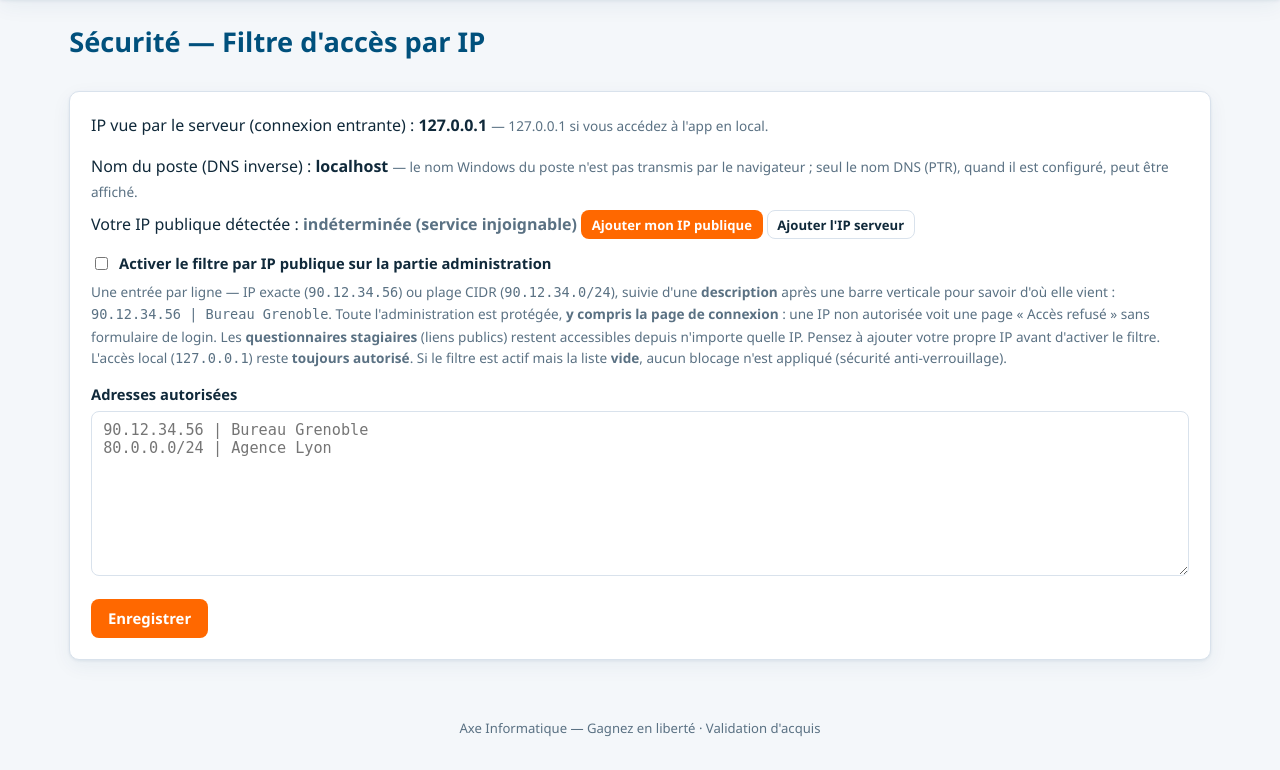
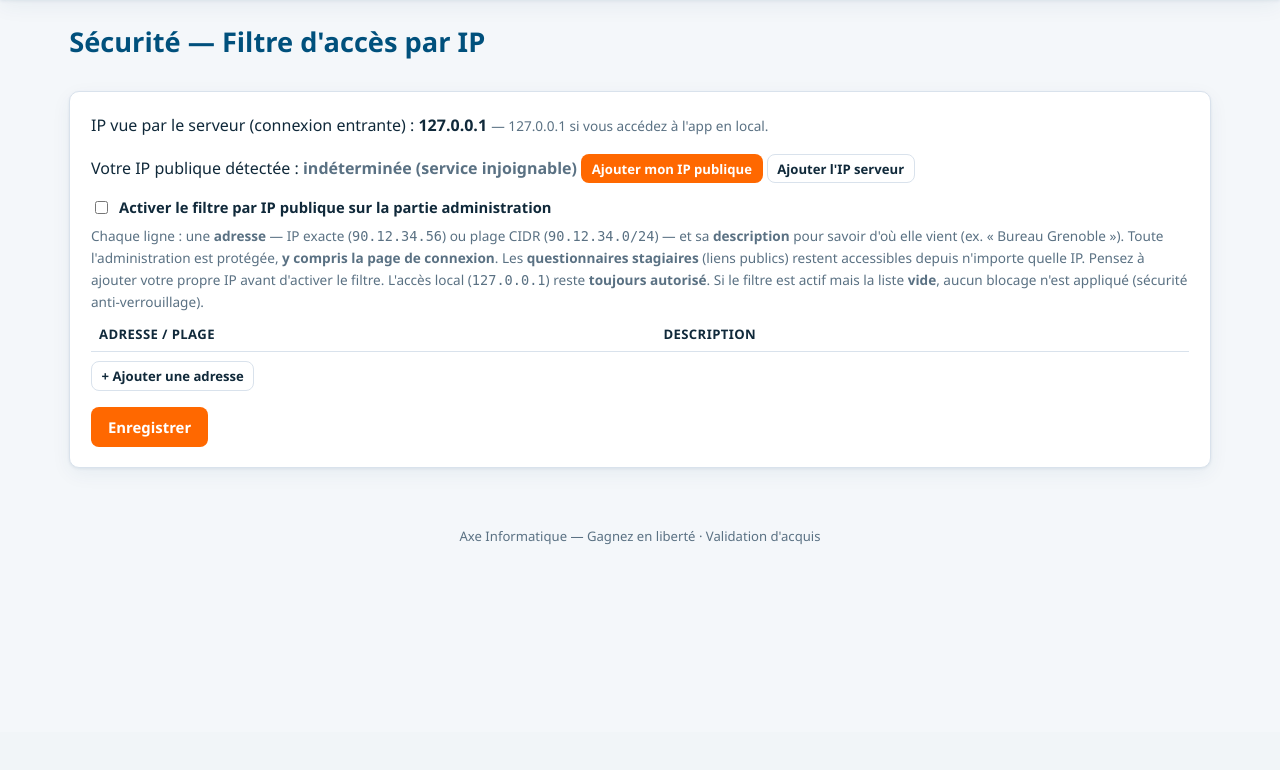
Before and after one commit to XMETRAL/validation_acquis_12002, a Flask app: page /admin/securite in a window 1280 px wide. Shown: the part 68-838 px from the top of the page. After the commit the page ends 613 px from the top, so only its background shows below. Run offline with Flask 3, Linux system fonts and the light colour scheme; a user stored in the database is signed in; lists and menus that the app fills with data are empty.

Commit message:
Securite: editeur manuel IP + description (une ligne par IP)
Remplace le textarea par un tableau a deux colonnes (adresse / description)
avec ajout et suppression de lignes. Le POST reconstruit le stockage en
lignes 'ip | description'. Suppression de la ligne DNS 'nom du poste'.

Co-Authored-By: Claude Opus 4.8 <noreply@anthropic.com>
Claude-Session: https://claude.ai/code/session_01VknJh93knhha993CXzwTvH

```diff
--- a/blueprints/admin.py
+++ b/blueprints/admin.py
@@ -426,7 +426,17 @@ def securite():
     import parametres as P
     if request.method == "POST":
         actif = "1" if request.form.get("ip_filtre_actif") == "on" else "0"
-        liste = (request.form.get("ip_autorisees") or "").strip()
+        # Éditeur à deux colonnes : une ligne par IP (champ « ip » + « desc »).
+        ips = request.form.getlist("ip")
+        descs = request.form.getlist("desc")
+        lignes = []
+        for i, ip in enumerate(ips):
+            ip = (ip or "").strip()
+            if not ip:
+                continue
+            desc = (descs[i] if i < len(descs) else "").strip()
+            lignes.append(f"{ip} | {desc}" if desc else ip)
+        liste = "\n".join(lignes)
         P.set_param("ip_filtre_actif", actif)
         P.set_param("ip_autorisees", liste)
         if actif == "1" and not P.parse_liste_ips(liste):
@@ -440,8 +450,7 @@ def securite():
     ip_courante = P.ip_client()
     return render_template("admin/securite.html", actif=actif, liste=liste,
                            ip_courante=ip_courante,
-                           entrees=P.parse_entrees(liste),
-                           nom_dns=P.nom_dns(ip_courante))
+                           entrees=P.parse_entrees(liste))
 
 
 @admin_bp.route("/utilisateurs/<int:user_id>/supprimer", methods=["POST"])
--- a/templates/admin/securite.html
+++ b/templates/admin/securite.html
@@ -5,18 +5,26 @@
   <h1>Sécurité — Filtre d'accès par IP</h1>
 </div>
 
-{% if actif and not liste.strip() %}
+{% if actif and not entrees %}
 <div class="flash error">Le filtre est activé mais la liste est vide : <strong>aucune IP n'est bloquée</strong>. Ajoutez au moins une adresse autorisée.</div>
 {% endif %}
+
+<style>
+  .ip-table{width:100%;border-collapse:collapse;margin-top:.6rem}
+  .ip-table th{text-align:left;font-size:.82rem;color:var(--muted);padding:0 8px 6px}
+  .ip-table td{padding:4px 8px 4px 0;vertical-align:middle}
+  .ip-table input{width:100%}
+  .ip-table td.ip input{font-family:monospace}
+  .ip-table td.act{width:40px;text-align:center}
+  .ip-row-del{background:none;border:none;color:var(--red,#E4003C);font-size:1.2rem;cursor:pointer;line-height:1}
+</style>
+
 <div class="card">
   <p style="margin-top:0">IP vue par le serveur (connexion entrante) : <strong id="ip-courante">{{ ip_courante }}</strong>
     <span class="muted small">— 127.0.0.1 si vous accédez à l'app en local.</span></p>
-  <p style="margin:.3rem 0">Nom du poste (DNS inverse) :
-    {% if nom_dns %}<strong>{{ nom_dns }}</strong>{% else %}<span class="muted">non résolu</span>{% endif %}
-    <span class="muted small">— le nom Windows du poste n'est pas transmis par le navigateur ; seul le nom DNS (PTR), quand il est configuré, peut être affiché.</span></p>
   <p style="margin:.4rem 0">Votre IP publique détectée : <strong id="ip-pub" class="muted">détection…</strong>
-    <button type="button" class="btn btn-primary btn-sm" id="btn-add-pub" onclick="ajouterMonIp('ip-pub')" disabled>Ajouter mon IP publique</button>
-    <button type="button" class="btn btn-ghost btn-sm" onclick="ajouterMonIp('ip-courante')">Ajouter l'IP serveur</button></p>
+    <button type="button" class="btn btn-primary btn-sm" id="btn-add-pub" onclick="ajouterLigne(document.getElementById('ip-pub').textContent.trim())" disabled>Ajouter mon IP publique</button>
+    <button type="button" class="btn btn-ghost btn-sm" onclick="ajouterLigne(document.getElementById('ip-courante').textContent.trim())">Ajouter l'IP serveur</button></p>
 
   <form method="post">
     <input type="hidden" name="csrf_token" value="{{ csrf_token() }}">
@@ -25,47 +33,55 @@
       Activer le filtre par IP publique sur la partie administration
     </label>
     <p class="muted small" style="margin:.4rem 0 .8rem">
-      Une entrée par ligne — IP exacte (<code>90.12.34.56</code>) ou plage CIDR (<code>90.12.34.0/24</code>),
-      suivie d'une <strong>description</strong> après une barre verticale pour savoir d'où elle vient :
-      <code>90.12.34.56 | Bureau Grenoble</code>.
-      Toute l'administration est protégée, <strong>y compris la page de connexion</strong> : une IP non autorisée voit une page « Accès refusé » sans formulaire de login.
+      Chaque ligne : une <strong>adresse</strong> — IP exacte (<code>90.12.34.56</code>) ou plage CIDR (<code>90.12.34.0/24</code>) —
+      et sa <strong>description</strong> pour savoir d'où elle vient (ex. « Bureau Grenoble »).
+      Toute l'administration est protégée, <strong>y compris la page de connexion</strong>.
       Les <strong>questionnaires stagiaires</strong> (liens publics) restent accessibles depuis n'importe quelle IP.
       Pensez à ajouter votre propre IP avant d'activer le filtre. L'accès local (<code>127.0.0.1</code>) reste <strong>toujours autorisé</strong>.
       Si le filtre est actif mais la liste <strong>vide</strong>, aucun blocage n'est appliqué (sécurité anti-verrouillage).
     </p>
-    <label for="ip_autorisees">Adresses autorisées</label>
-    <textarea name="ip_autorisees" id="ip_autorisees" rows="8"
-              style="font-family:monospace"
-              placeholder="90.12.34.56 | Bureau Grenoble&#10;80.0.0.0/24 | Agence Lyon">{{ liste }}</textarea>
+
+    <table class="ip-table">
+      <thead><tr><th>Adresse / plage</th><th>Description</th><th></th></tr></thead>
+      <tbody id="ip-rows">
+        {% for e in entrees %}
+        <tr>
+          <td class="ip"><input type="text" name="ip" value="{{ e.ip }}" placeholder="90.12.34.56"></td>
+          <td><input type="text" name="desc" value="{{ e.desc }}" placeholder="ex. Bureau Grenoble"></td>
+          <td class="act"><button type="button" class="ip-row-del" title="Supprimer" onclick="this.closest('tr').remove()">×</button></td>
+        </tr>
+        {% endfor %}
+      </tbody>
+    </table>
+    <div class="btn-row" style="margin-top:.6rem">
+      <button class="btn btn-ghost btn-sm" type="button" onclick="ajouterLigne('')">+ Ajouter une adresse</button>
+    </div>
+
     <div style="margin-top:1rem"><button class="btn btn-primary" type="submit">Enregistrer</button></div>
   </form>
 </div>
 
-{% if entrees %}
-<div class="card" style="margin-top:1rem">
-  <h2 style="font-size:1.1rem">IP autorisées ({{ entrees|length }})</h2>
-  <table>
-    <thead><tr><th>Adresse / plage</th><th>Description</th></tr></thead>
-    <tbody>
-    {% for e in entrees %}
-      <tr>
-        <td style="font-family:monospace">{{ e.ip }}</td>
-        <td>{% if e.desc %}{{ e.desc }}{% else %}<span class="muted small">—</span>{% endif %}</td>
-      </tr>
-    {% endfor %}
-    </tbody>
-  </table>
-</div>
-{% endif %}
+<template id="ip-row-tpl">
+  <tr>
+    <td class="ip"><input type="text" name="ip" placeholder="90.12.34.56"></td>
+    <td><input type="text" name="desc" placeholder="ex. Bureau Grenoble"></td>
+    <td class="act"><button type="button" class="ip-row-del" title="Supprimer" onclick="this.closest('tr').remove()">×</button></td>
+  </tr>
+</template>
 
 <script>
-function ajouterMonIp(srcId){
-  var ip=document.getElementById(srcId).textContent.trim();
-  var ta=document.getElementById('ip_autorisees');
-  if(!ip || !/^[0-9a-fA-F:.]+$/.test(ip)) return;
-  var lignes=ta.value.split('\n').map(function(l){return l.trim();});
-  if(lignes.indexOf(ip)>=0) return;
-  ta.value=(ta.value.trim()?ta.value.trim()+'\n':'')+ip;
+function ajouterLigne(ip){
+  var tbody=document.getElementById('ip-rows');
+  // éviter un doublon d'IP
+  if(ip){
+    var exist=Array.prototype.some.call(tbody.querySelectorAll('input[name=ip]'),
+      function(i){return i.value.trim()===ip;});
+    if(exist) return;
+  }
+  var frag=document.getElementById('ip-row-tpl').content.cloneNode(true);
+  if(ip) frag.querySelector('input[name=ip]').value=ip;
+  tbody.appendChild(frag);
+  if(!ip){ var inputs=tbody.querySelectorAll('tr:last-child input'); if(inputs[0]) inputs[0].focus(); }
 }
 // Détection de l'IP publique côté navigateur (service externe).
 (function(){
```
